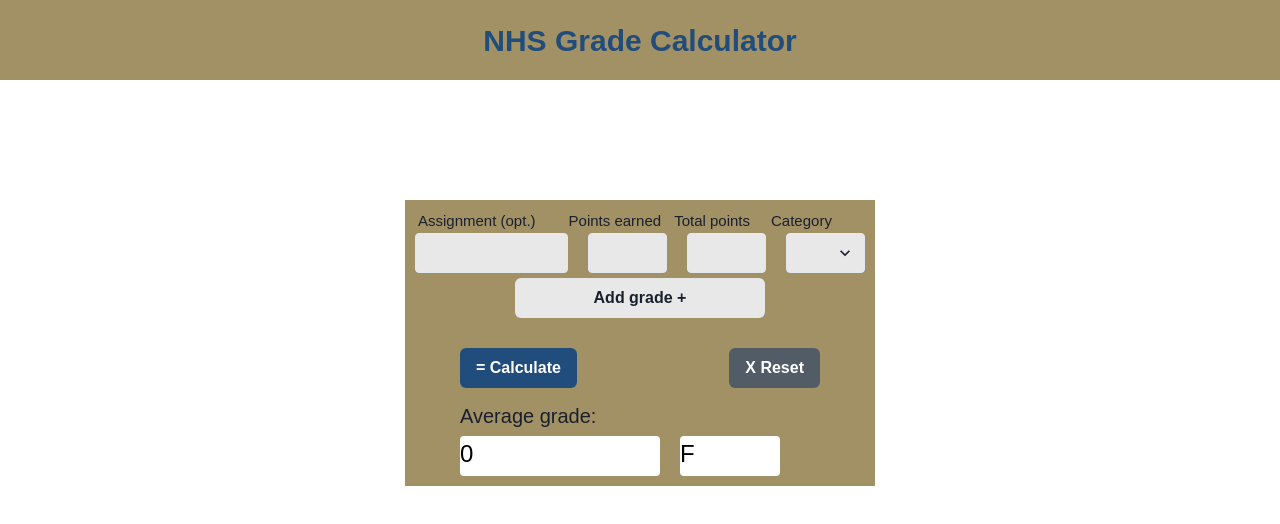
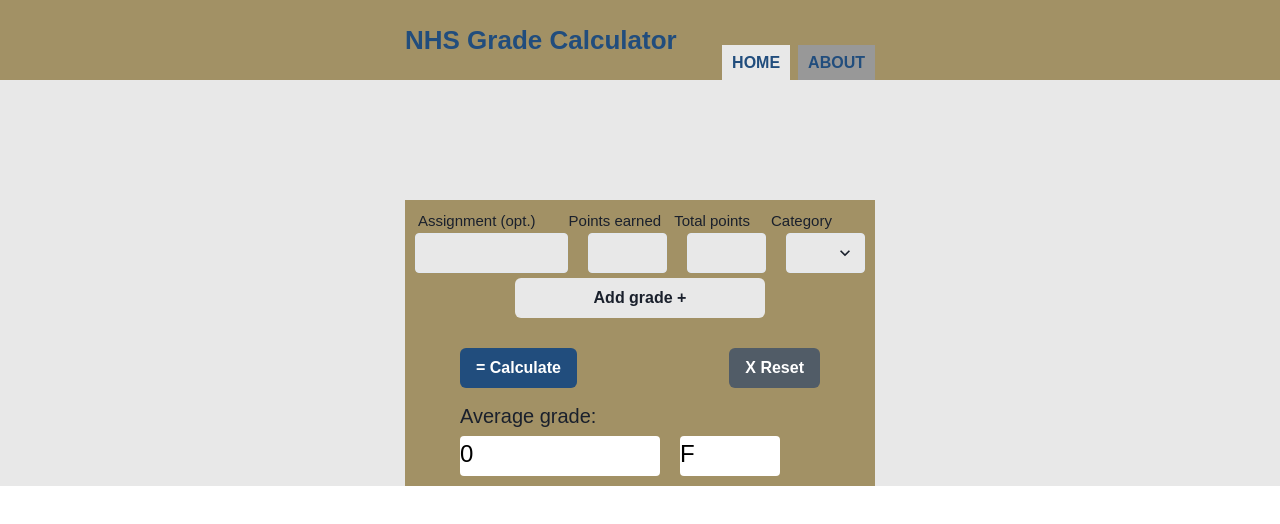
Before and after one commit to danctila/calculator-frontend, a React (Vite) app in the folder CALCULATORFRONTEND/: page / in a window 1280 px wide. Shown: the top 524 px of the page. Built offline with nearby package versions, Linux system fonts and the light colour scheme.

Commit message:
Add to nav bar

```diff
--- a/CALCULATORFRONTEND/src/App.tsx
+++ b/CALCULATORFRONTEND/src/App.tsx
@@ -10,7 +10,7 @@ function App() {
           <Nav />
         </GridItem>
 
-        <GridItem area="main">
+        <GridItem area="main" bg="#E8E8E8">
           <Calculator />
         </GridItem>
       </Grid>
--- a/CALCULATORFRONTEND/src/Components/Nav.tsx
+++ b/CALCULATORFRONTEND/src/Components/Nav.tsx
@@ -1,13 +1,44 @@
-import { Center, Text } from "@chakra-ui/react";
+import { Center, Flex, HStack, Text } from "@chakra-ui/react";
 
 const Nav = () => {
   return (
     <>
-      <Center w="100%" h="80px" bg="#A29165" pos="fixed" zIndex={200}>
-        <Text fontSize="30" fontWeight="semibold" color="#214D7D">
-          NHS Grade Calculator
-        </Text>
-      </Center>
+      <Flex
+        w="100%"
+        h="80px"
+        bg="#A29165"
+        pos="fixed"
+        zIndex={200}
+        justifyContent="center"
+      >
+        <HStack w="470px" justifyContent="space-between">
+          <Center>
+            <Text fontSize="26" fontWeight="semibold" color="#214D7D">
+              NHS Grade Calculator
+            </Text>
+          </Center>
+          <HStack mb="-45px">
+            <Center
+              fontWeight="bold"
+              bg="#E8E8E8"
+              color="#214D7D"
+              h="35px"
+              px="10px"
+            >
+              <Text>HOME</Text>
+            </Center>
+            <Center
+              fontWeight="bold"
+              bg="#989898"
+              color="#214D7D"
+              h="35px"
+              px="10px"
+            >
+              <Text>ABOUT</Text>
+            </Center>
+          </HStack>
+        </HStack>
+      </Flex>
     </>
   );
 };
```
